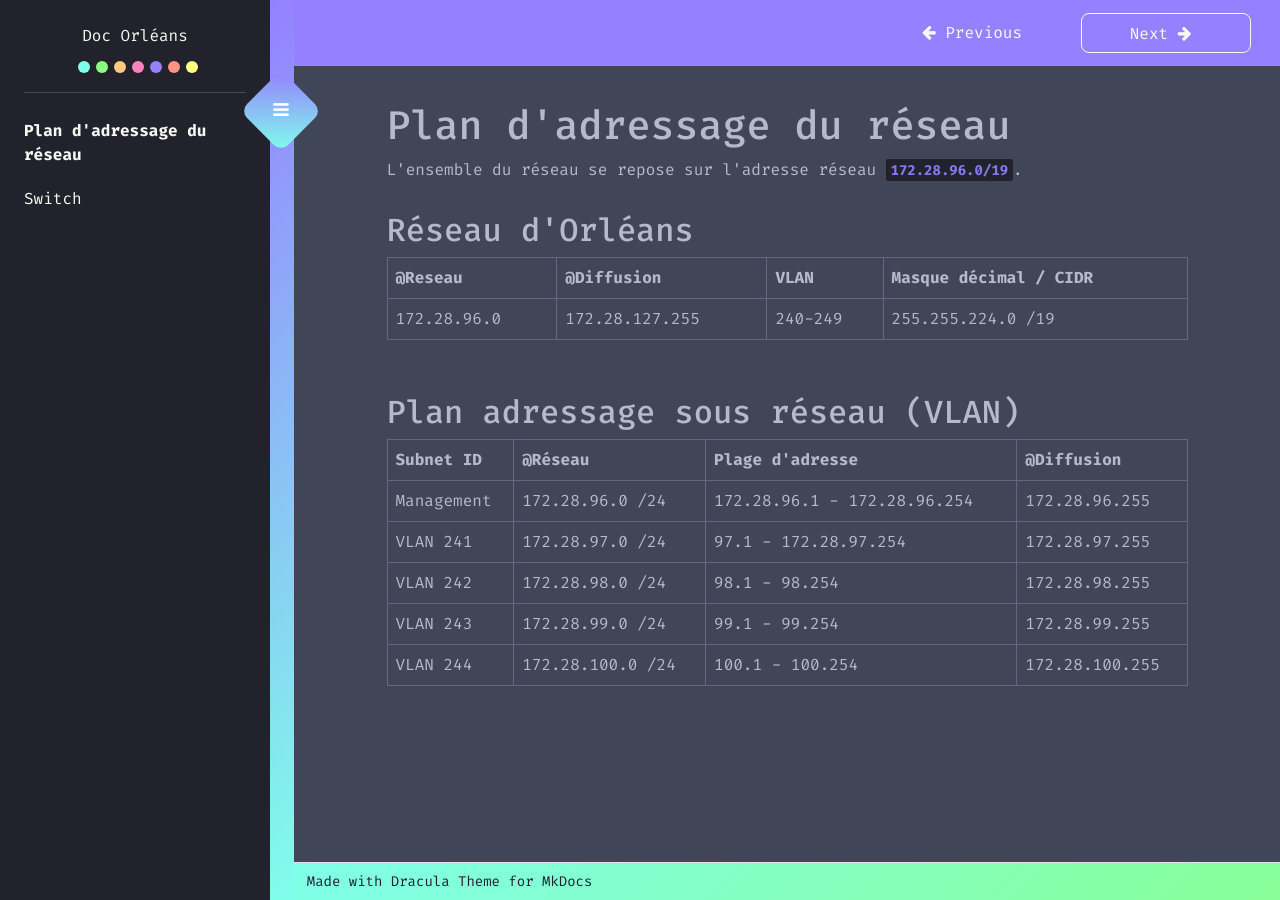
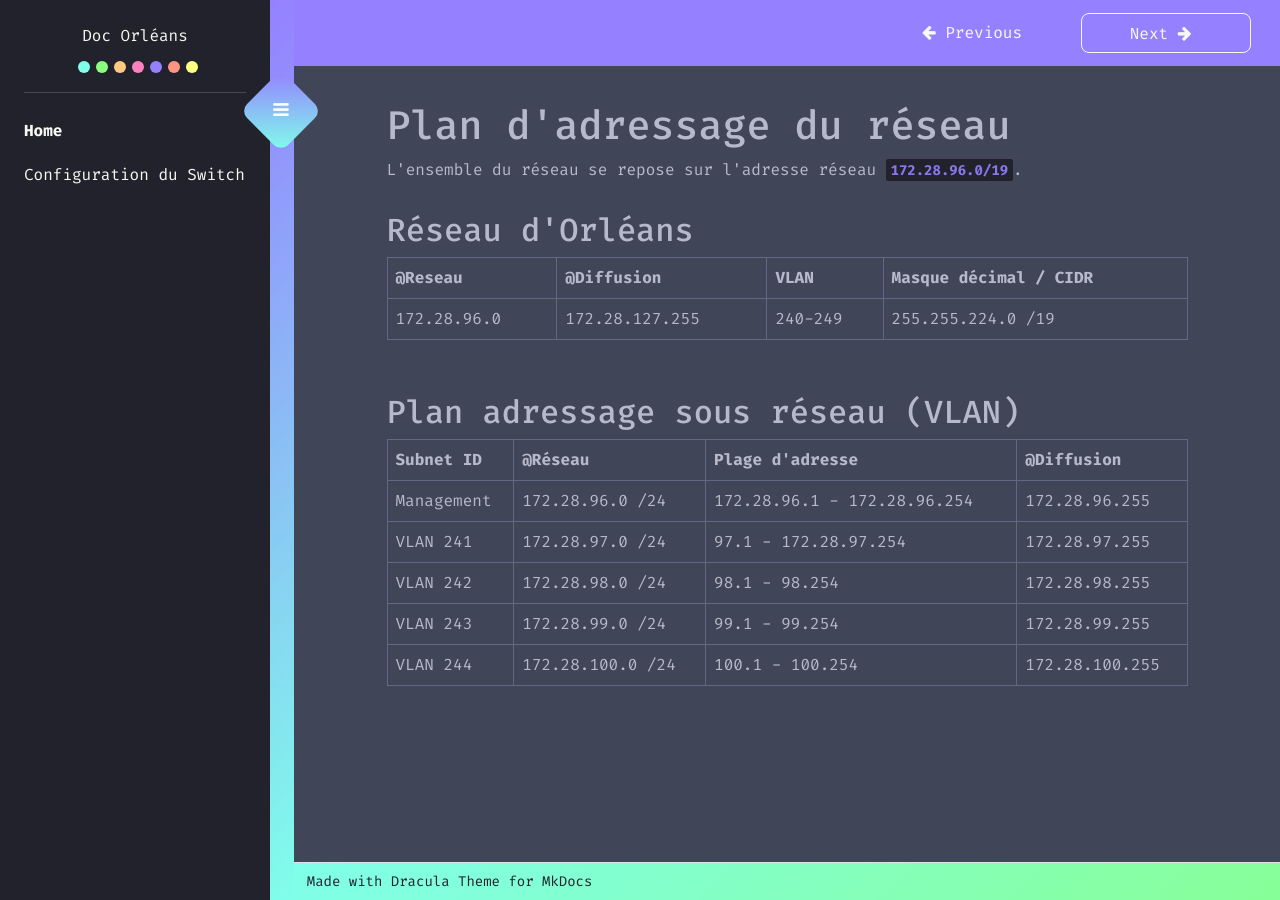
Before and after one commit to eRaETatsuya/OrleansSIO.github.io, an MkDocs documentation site: the page built from docs/index.md, in a window 1280 px wide. Built offline with MkDocs 1.6.1 and Material for MkDocs 9.7.7, drawn with Linux system fonts in a browser that asks for light colours.

Commit message:
Update mkdocs.yml

```diff
--- a/mkdocs.yml
+++ b/mkdocs.yml
@@ -2,3 +2,7 @@ site_name: Doc Orléans
 theme:
   name: material
   custom_dir: overrides
+
+nav :
+  - Home : index.md
+  - Configuration du Switch : switch.md
```
